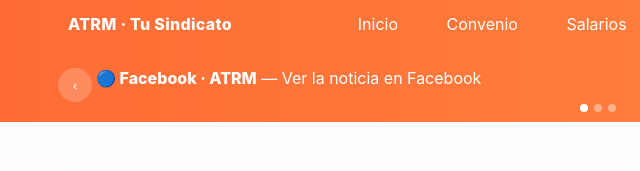
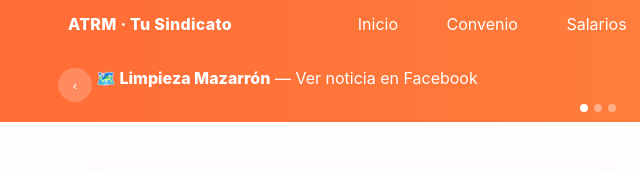
Before and after one commit to jacaparr/ATRM-tu-sindicato, a plain HTML site: page index.html in a window 1280 px wide. Shown: the top 171 px of the page, 42-682 px from the left. Drawn offline with Linux system fonts and the light colour scheme.

Commit message:
Cambiar título noticia Facebook a 'Limpieza Mazarrón' en carrusel

```diff
--- a/index.html
+++ b/index.html
@@ -65,7 +65,7 @@
       <div class="slides" id="slides">
         <div class="slide">
           <a href="https://www.facebook.com/share/v/1GpuUm99s3/" target="_blank" rel="noopener">
-            <span class="title">🔵 Facebook · ATRM</span> — Ver la noticia en Facebook
+            <span class="title">🗺️ Limpieza Mazarrón</span> — Ver noticia en Facebook
           </a>
         </div>
         <div class="slide" id="slideDynamic1"></div>
```
